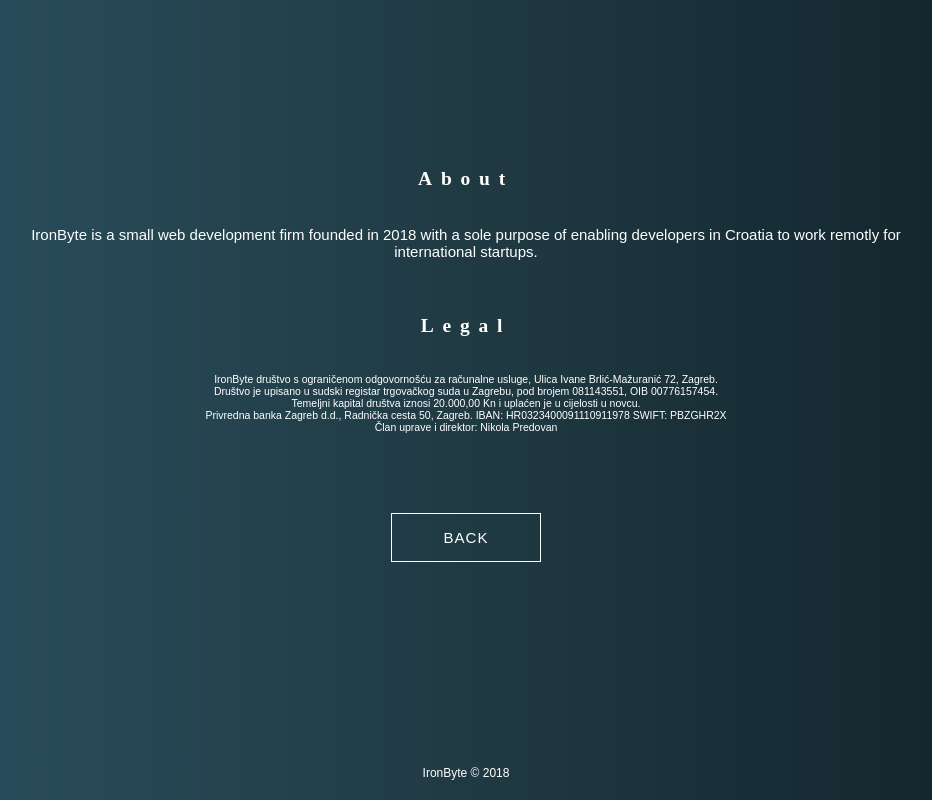
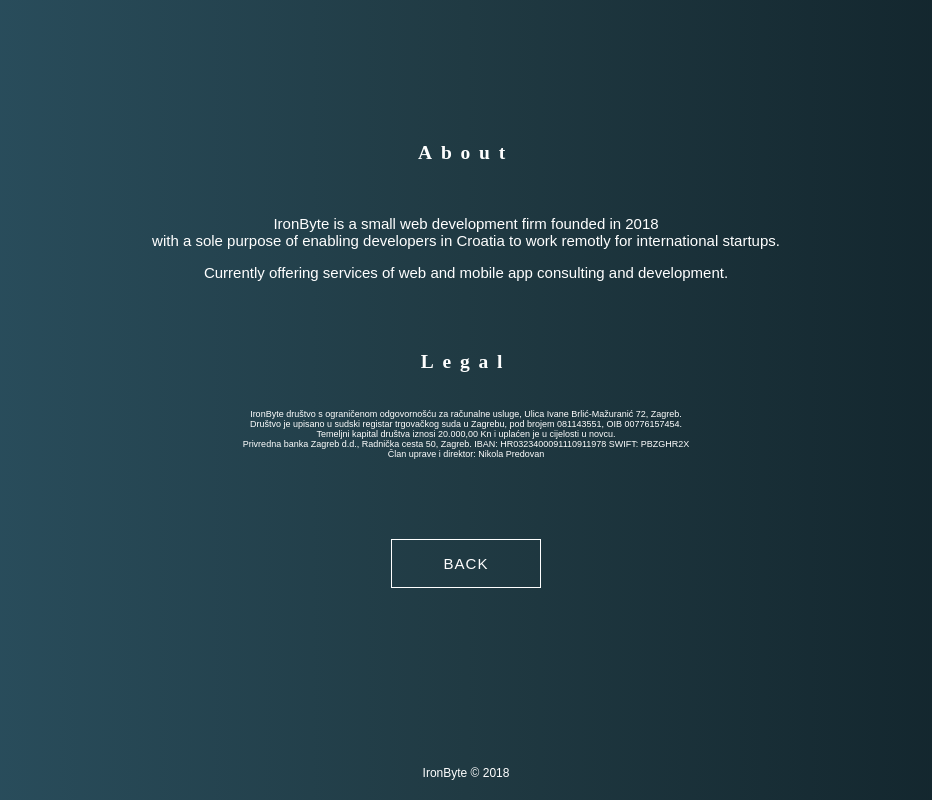
Before and after one commit to Predjo/ironbyte-site, a Next.js app: page /about in a window 1280 px wide. Shown: the whole page, without its empty margins (174-1106 px from the left). Built offline with nearby package versions, Linux system fonts and the light colour scheme; a web font is replaced by a local one.

Commit message:
update text

```diff
--- a/components/MainTitle.tsx
+++ b/components/MainTitle.tsx
@@ -104,7 +104,7 @@
         targets: cursor,
         translateX: [0, title!.offsetWidth || 0],
         easing: "easeOutExpo",
-        duration: 900,
+        duration: 800,
         delay: 100
       })
 
--- a/pages/about.tsx
+++ b/pages/about.tsx
@@ -11,7 +11,7 @@
 import styled from "styled-components";
 
 const SmallText = styled(Text)`
-  font-size: 0.7em;
+  font-size: 0.6em;
 `;
 
 const Separator = styled.div`
@@ -27,9 +27,15 @@
 
     <SubTitle>About</SubTitle>
     <Text align="center">
-      IronByte is a small web development firm founded in 2018 with a sole
-      purpose of enabling developers in Croatia to work remotly for
-      international startups.
+      <p>
+        IronByte is a small web development firm founded in 2018 <br /> with a
+        sole purpose of enabling developers in Croatia to work remotly for
+        international startups.
+      </p>
+      <p>
+        Currently offering services of web and mobile app consulting and
+        development.
+      </p>
     </Text>
 
     <Separator />
```
